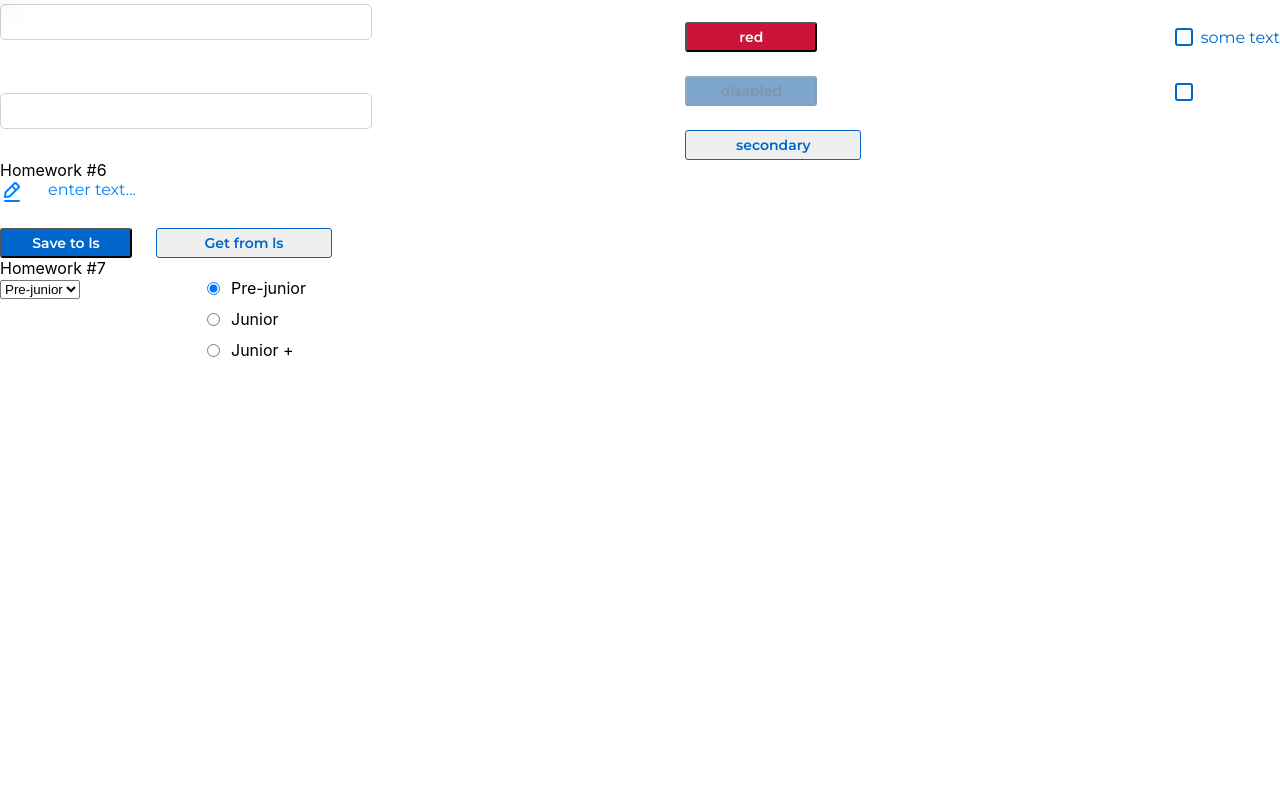
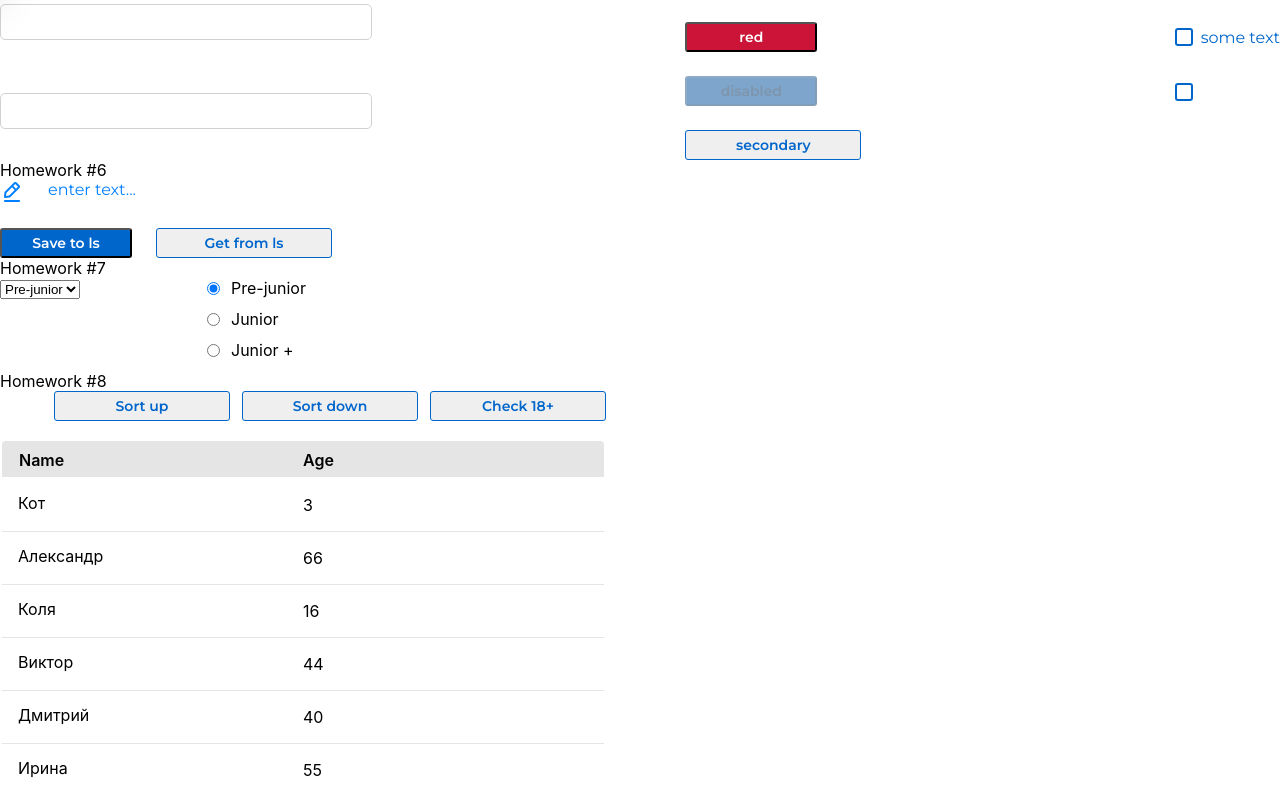
Before and after one commit to scoomp/Homework, a React (Create React App) app: page /#/pre-junior in a window 1280 px wide. Shown: the part 727-1526 px from the top of the page. Before the commit the page ends 1098 px from the top, so only its background shows below. Built offline with nearby package versions, Linux system fonts and the light colour scheme.

Commit message:
homework 8

```diff
--- a/src/s1-main/App.tsx
+++ b/src/s1-main/App.tsx
@@ -5,6 +5,7 @@ import HW5 from "../s2-homeworks/hw05/HW5";
 import HW6 from "../s2-homeworks/hw06/HW6";
 import HW7 from "../s2-homeworks/hw07/HW7";
 import HW2 from "../s2-homeworks/hw02/HW2";
+import HW8 from "../s2-homeworks/hw08/HW8";
 
 function App() {
     return (
@@ -13,6 +14,7 @@ function App() {
             <HW5/>
             <HW6/>
             <HW7/>
+            <HW8/>
         </div>
     )
 }
```
